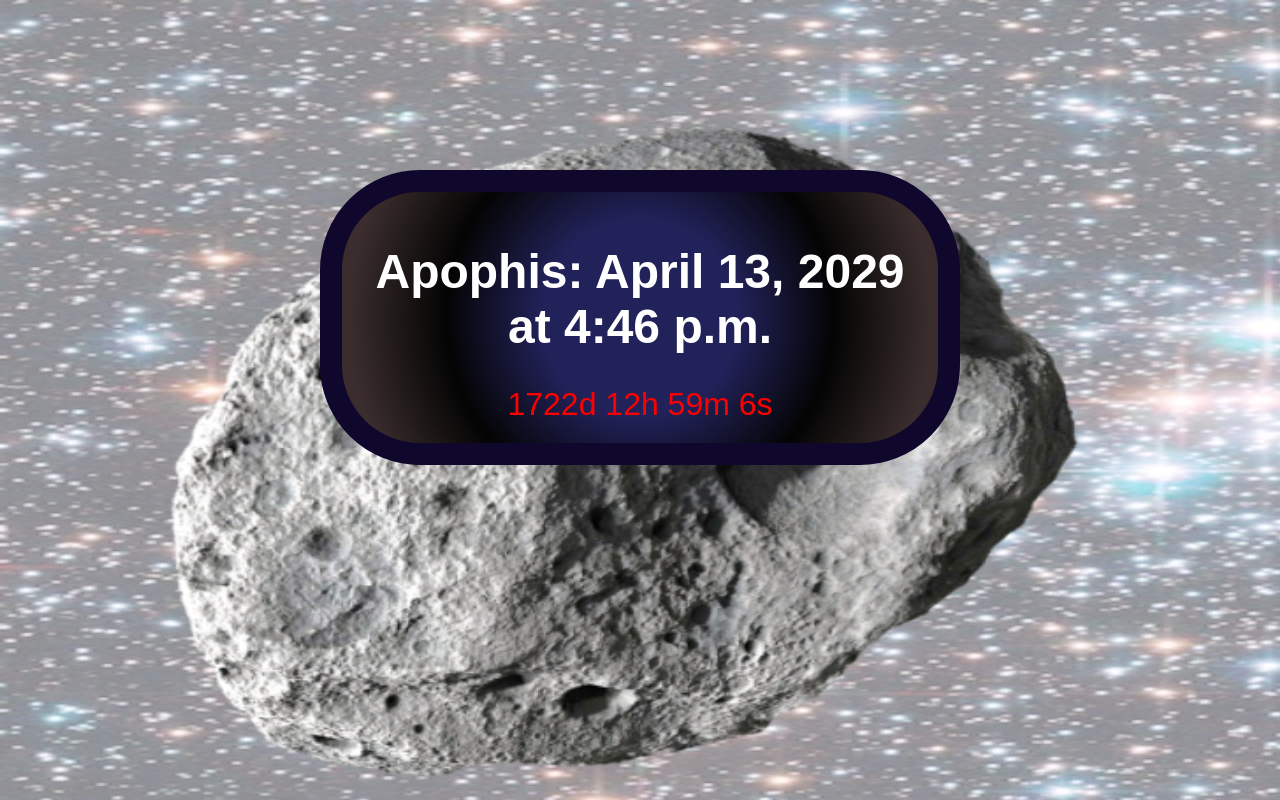
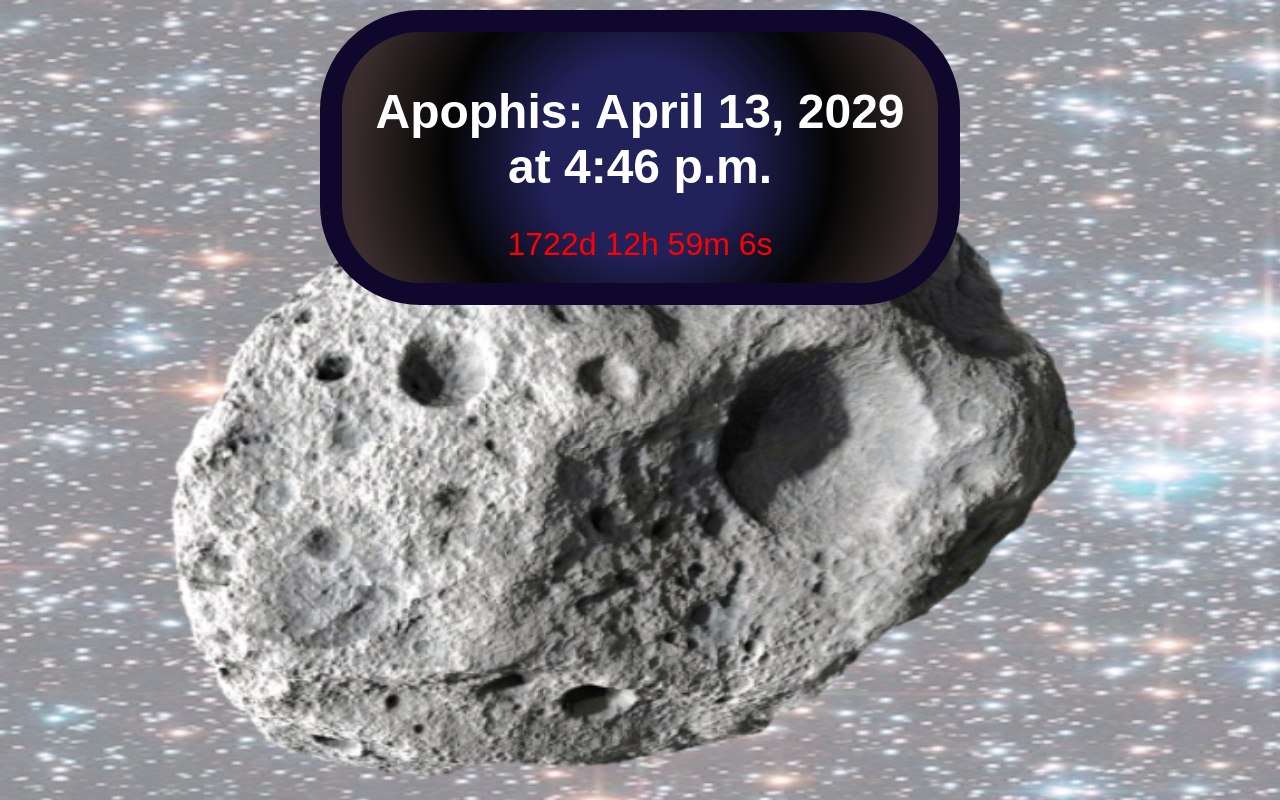
Before and after one commit to croberts32914/asteroid.io, a plain HTML site: page index.html in a window 1280 px wide. Drawn offline with Linux system fonts and the light colour scheme.

Commit message:
Update styles.css

```diff
--- a/styles.css
+++ b/styles.css
@@ -76,7 +76,7 @@ html {
 
 .countdown-container {
   position: absolute;
-  top: 170px;
+  top: 10px;
   left: 50%;
   transform: translateX(-50%);
   text-align: center;
```
